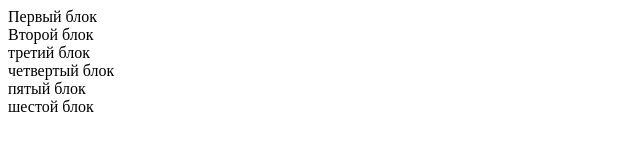
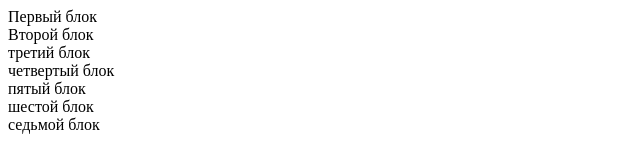
Before and after one commit to 1rbis/lb_1_git, a plain HTML site: page index.html in a window 1280 px wide. Shown: the whole page, without its empty margins (0-640 px from the left). Drawn offline with Linux system fonts and the light colour scheme.

Commit message:
второй комит во второй ветке

```diff
--- a/index.html
+++ b/index.html
@@ -25,5 +25,8 @@
     <div>
         шестой блок
     </div>
+    <div>
+        седьмой блок
+    </div>
 </body>
 </html>
```
